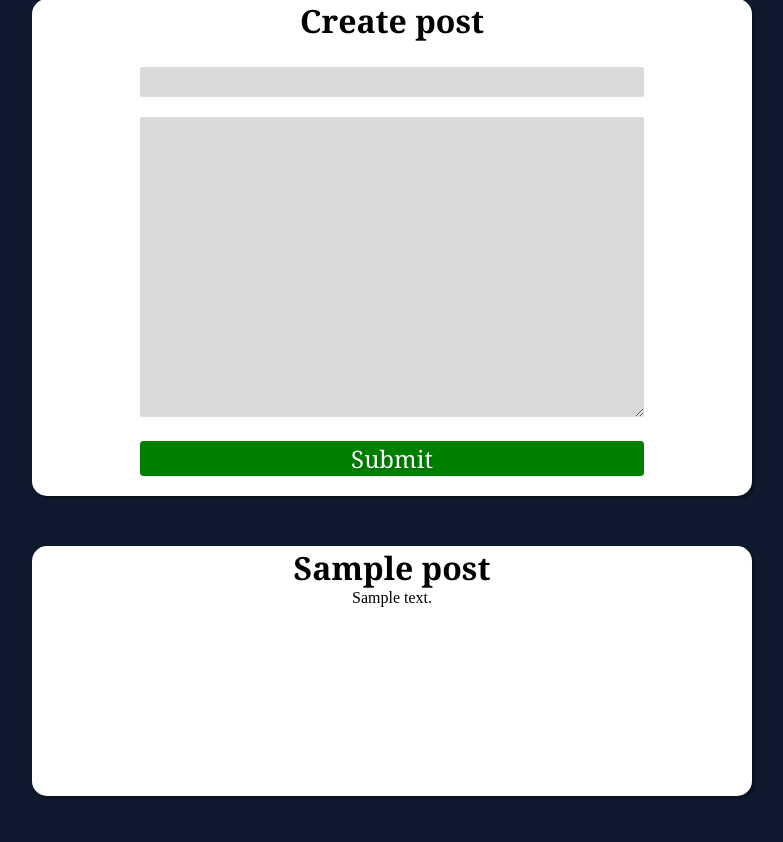
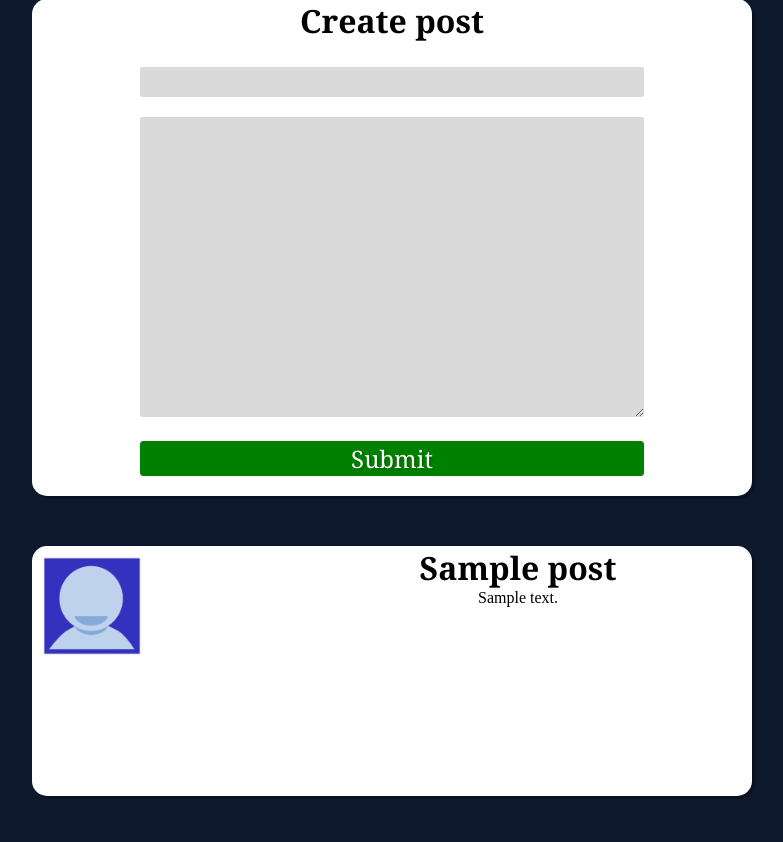
Before and after one commit to HDK101/social-app, a PHP site: page /posts/index.php in a window 1280 px wide. Shown: the part 146-988 px from the top of the page, without its empty margins (248-1031 px from the left). Run offline with PHP 8.4, Linux system fonts and the light colour scheme; the visitor is signed in with stand-in values (Sample User, id 1); tables that the repository leaves empty or names only in its code hold one stand-in row (values such as "Sample post").

Commit message:
Posts now show the user

```diff
--- a/posts/allposts.php
+++ b/posts/allposts.php
@@ -24,9 +24,14 @@
     $select = mysqli_query($connect, $query);
     while ($row = mysqli_fetch_assoc($select)) {
         echo "<div class='content-whitebox' style='min-height: 250px; max-width: 720px; margin: 0px auto 50px auto'>
-     <h1 class='lead-big center'>{$row["title"]}</h1>
-     <p class='center'>{$row["content"]}</p>
- </div>";
+        <div style='float: left; padding: 10px'>
+            <a href='/web/?user={$row["userid"]}'><img src='../img/profilepic.png' alt='Profile' class='img img--profile-small img-fly-animation'></a>
+        </div>
+        <div style='width: 65%; float: right;'>
+            <h1 class='lead-big center'>{$row["title"]}</h1>
+            <p class='center'>{$row["content"]}</p>
+        </div>
+    </div>";
     }
     ?>
     <div class="content-whitebox" style="height: 60px; max-width: 220px;">
```
